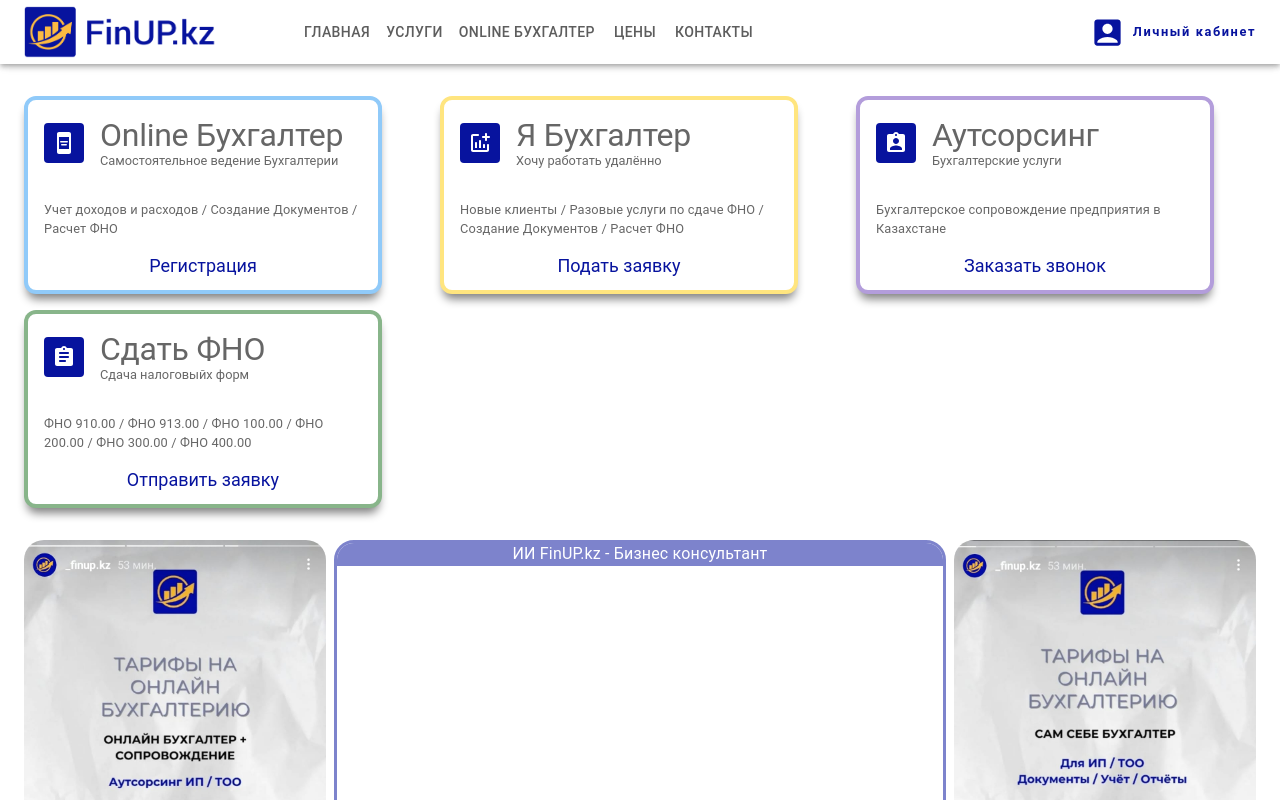
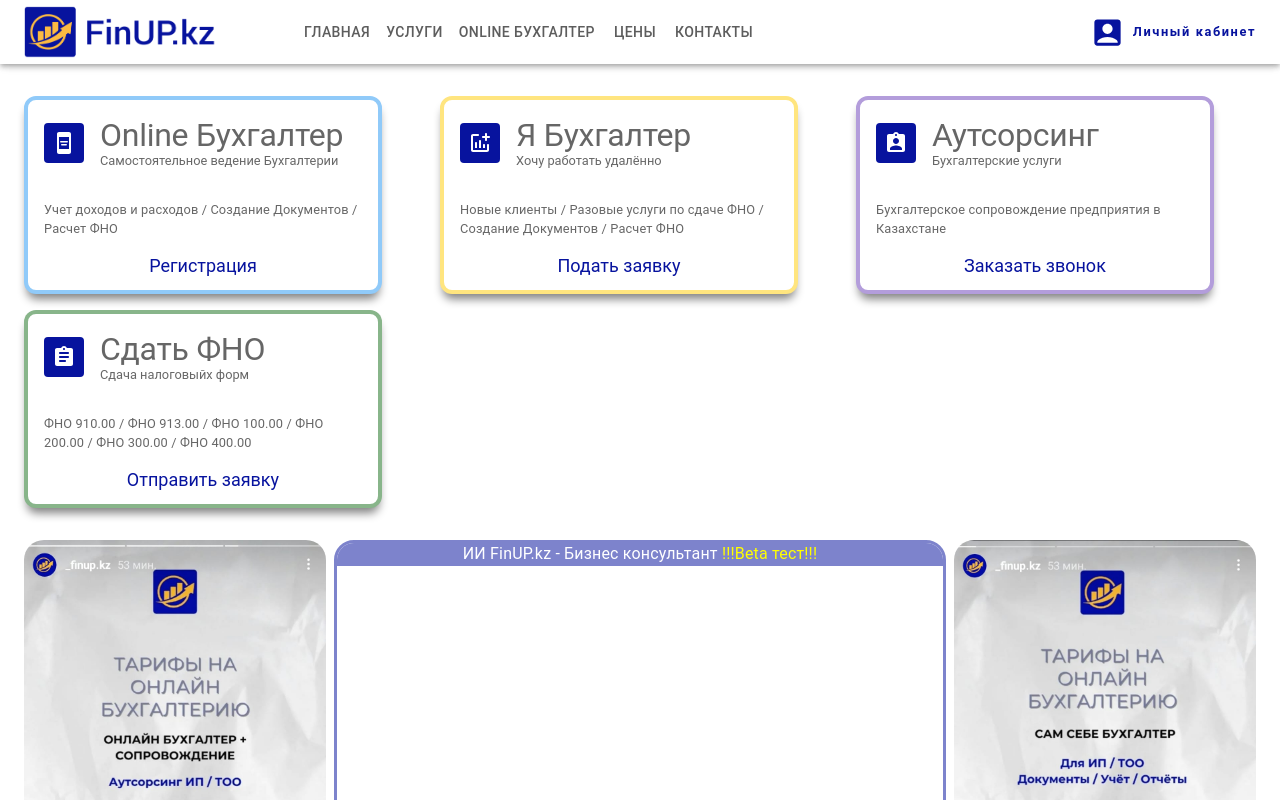
Before and after one commit to Kordai/finup-home-page, a React (Create React App) app: page / in a window 1280 px wide. Shown: the top 800 px of the page. Built offline with nearby package versions, Linux system fonts and the light colour scheme.

Commit message:
add beta test caption

```diff
--- a/src/Site/HomePage/Chat/Chat.jsx
+++ b/src/Site/HomePage/Chat/Chat.jsx
@@ -186,7 +186,7 @@
 
                 }} >
                     <Typography color="text.secondary" variant="body2" textAlign='center' sx={{ color: 'white', fontSize: { xs: 'default', sm: 16 } }} >
-                        ИИ FinUP.kz - Бизнес консультант
+                        ИИ FinUP.kz - Бизнес консультант <span style={{color: 'yellow'}} >!!!Beta тест!!!</span>
                     </Typography>
                 </Box >
             </Grid>
```
